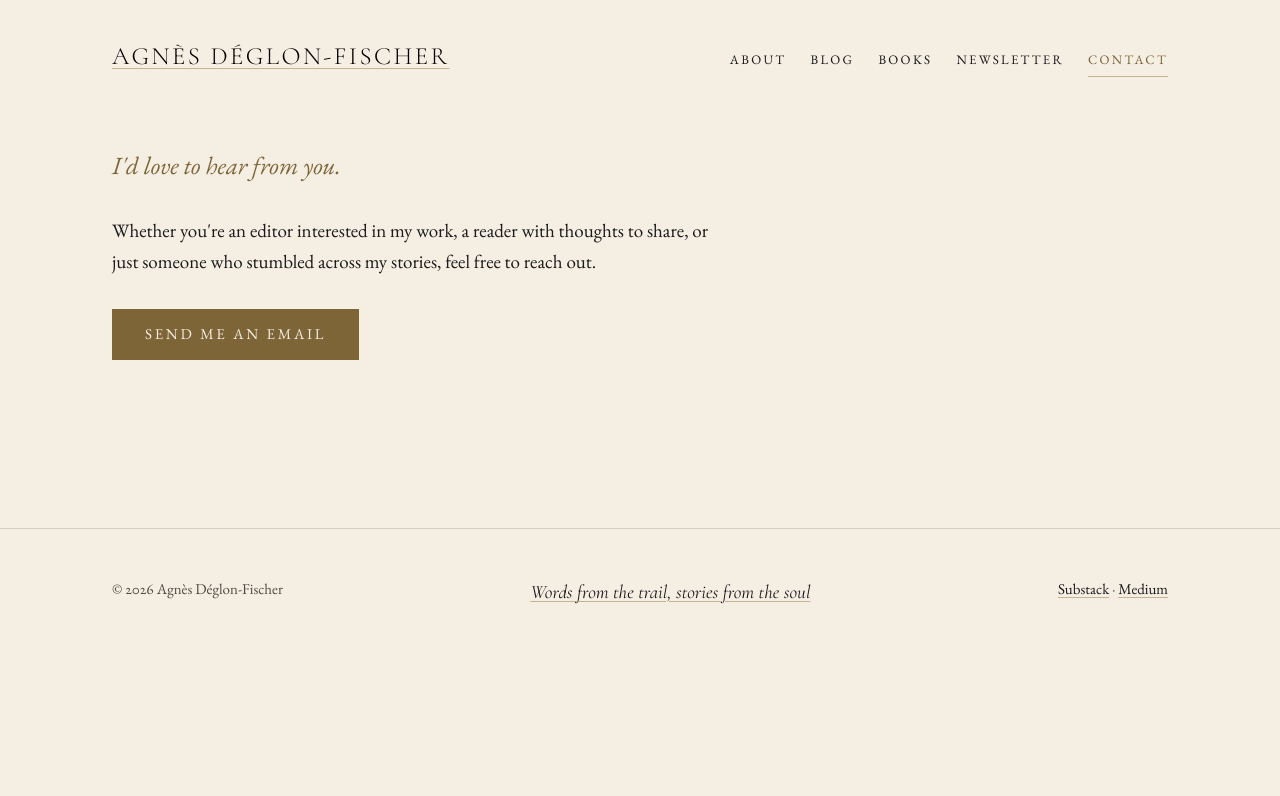
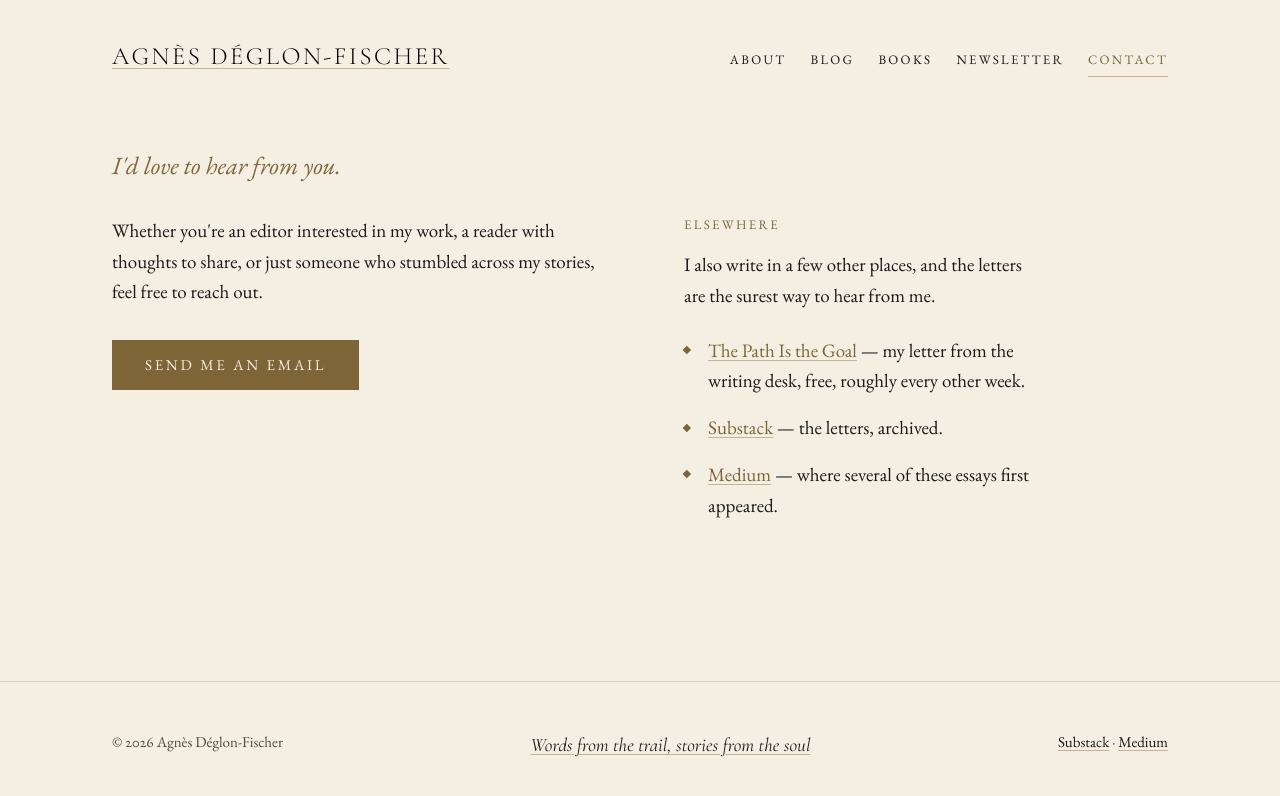
Before and after one commit to adeglon/adeglon.github.io, a Jekyll site: the page built from docs/contact.md, in a window 1280 px wide. Shown: the top 796 px of the page. Built offline with Jekyll 4.4.1, drawn with Linux system fonts in a browser that asks for light colours; a script that is not in the unit is left out.

Commit message:
Each fold shows the thing the page is for: the form, the essays, the covers, a second door

```diff
--- a/docs/_layouts/page.html
+++ b/docs/_layouts/page.html
@@ -21,7 +21,15 @@ layout: default
 <main id="main" class="page section section--tight">
   <h1{% unless page.show_title %} class="visually-hidden"{% endunless %}>{{ page.title }}</h1>
   {% if page.standfirst %}<p class="standfirst">{{ page.standfirst }}</p>{% endif %}
+  {%- comment %}
+    `wide: true` drops the reading measure, for a page that lays itself out
+    across the full width rather than running as a single column of prose.
+  {%- endcomment %}
+  {%- if page.wide %}
+  {{ content }}
+  {%- else %}
   <div class="prose">
     {{ content }}
   </div>
+  {%- endif %}
 </main>
--- a/docs/assets/css/components.css
+++ b/docs/assets/css/components.css
@@ -852,6 +852,57 @@
 .hero--author .hero__note { margin-top: var(--sp-7); }
 
 /* --------------------------------------------------------------------------
+   SPLIT  <- a page whose fold is a thing and its explanation, 2026-10-16
+   --------------------------------------------------------------------------
+   Agnes, looking at the folds: the pages that felt wrong were the ones that
+   ran a narrow ribbon of text down the left with half the screen empty, and
+   that opened with words ABOUT the page instead of the page itself.
+
+   This puts the thing first and at a real width, with the words beside it.
+   The aside comes SECOND in the markup, so on a phone the reader meets the
+   form (or the books, or the way to write) before the explanation.
+   -------------------------------------------------------------------------- */
+
+.split {
+  display: grid;
+  grid-template-columns: minmax(0, 1.05fr) minmax(0, 1fr);
+  gap: var(--sp-8);
+  align-items: start;
+}
+.split__main { min-width: 0; }
+.split__aside { min-width: 0; }
+.split__aside p { max-width: 38ch; }
+.split__aside p + p { margin-top: var(--sp-4); }
+.split__go { margin-top: var(--sp-6); }
+
+/* The other places Agnes writes, on /contact/. A plain list in her own type:
+   three routes, not a row of brand buttons. */
+.elsewhere {
+  list-style: none;
+  margin: var(--sp-5) 0 0;
+  padding: 0;
+  max-width: 38ch;
+}
+.elsewhere li {
+  padding-left: var(--sp-5);
+  position: relative;
+  margin-bottom: var(--sp-4);
+  color: var(--text);
+}
+.elsewhere li::before {
+  content: "";
+  position: absolute;
+  left: 0; top: 0.6em;
+  width: 0.35rem; height: 0.35rem;
+  background: var(--accent);
+  transform: rotate(45deg);
+}
+
+@media (max-width: 54rem) {
+  .split { grid-template-columns: 1fr; gap: var(--sp-7); }
+}
+
+/* --------------------------------------------------------------------------
    THE ABOUT PORTRAIT
    --------------------------------------------------------------------------
    The studio headshot, on /about/. It does NOT sit inside the reading column:
@@ -1661,6 +1712,13 @@
   padding-block: var(--sp-8);
   margin-block: var(--sp-9);
 }
+/* Inside a split it is not a closing band, it is the content of the page, so
+   the rules and the air that separate it from an essay come off. */
+.split__main > .signup {
+  border-block: 0;
+  padding-block: 0;
+  margin-block: 0;
+}
 .signup__form {
   display: flex; flex-wrap: wrap; gap: var(--sp-3);
   max-width: 30rem; margin-top: var(--sp-5);
--- a/docs/books/index.html
+++ b/docs/books/index.html
@@ -43,10 +43,8 @@ permalink: /books/
     {%- endcomment %}
     <span class="label">Fiction</span>
     <h2 style="margin-top:var(--sp-2)">The Within Series</h2>
-    <p class="standfirst">Three standalone novels about one woman at three
-      points in her life. They are published in the order they were written
-      rather than the order they happened, so you can begin anywhere — and
-      <em>The Canyon Within</em> is where to begin.</p>
+    <p class="standfirst">Three standalone novels about one woman at three points in her
+      life — begin anywhere, and <em>The Canyon Within</em> is where to begin.</p>
 
     {%- comment %}
       PUBLICATION ORDER, not story order. The Canyon Within comes out first
--- a/docs/contact.md
+++ b/docs/contact.md
@@ -4,18 +4,45 @@ title: Contact
 standfirst: I'd love to hear from you.
 description: Get in touch with Agnès Déglon-Fischer.
 permalink: /contact/
+wide: true
 redirect_from:
   - /contact-me/
 ---
 
-Whether you're an editor interested in my work, a reader with thoughts to share,
-or just someone who stumbled across my stories, feel free to reach out.
+{%- comment %}
+  MORE THAN ONE DOOR, 2026-10-16. The page was correct and nearly empty: one
+  button, then the footer at 730px, which reads as unfinished rather than
+  spare. The email is still the main way in; the places Agnes already writes
+  stand beside it, so a reader who does not want to send mail has somewhere
+  to go instead of leaving.
+{%- endcomment %}
+<div class="split">
+  <div class="split__main">
+    <p>Whether you're an editor interested in my work, a reader with thoughts
+      to share, or just someone who stumbled across my stories, feel free to
+      reach out.</p>
 
-{% if site.contact_email and site.contact_email != "" %}
-<p style="margin-top:var(--sp-6)">
-  <a class="btn btn--primary" href="mailto:{{ site.contact_email }}">Send me an email</a>
-</p>
-{% else %}
-<p><em>An address for messages is being set up. In the meantime, the chat
-assistant at the corner of the page can pass on a note.</em></p>
-{% endif %}
+    {% if site.contact_email and site.contact_email != "" %}
+    <p style="margin-top:var(--sp-6)">
+      <a class="btn btn--primary" href="mailto:{{ site.contact_email }}">Send me an email</a>
+    </p>
+    {% else %}
+    <p><em>An address for messages is being set up. In the meantime, the chat
+    assistant at the corner of the page can pass on a note.</em></p>
+    {% endif %}
+  </div>
+
+  <div class="split__aside">
+    <span class="label">Elsewhere</span>
+    <p style="margin-top:var(--sp-4)">I also write in a few other places, and
+      the letters are the surest way to hear from me.</p>
+    <ul class="elsewhere">
+      <li><a href="{{ '/newsletter/' | relative_url }}">The Path Is the Goal</a>
+        — my letter from the writing desk, free, roughly every other week.</li>
+      <li><a href="https://{{ site.substack }}" rel="noopener">Substack</a>
+        — the letters, archived.</li>
+      <li><a href="https://medium.com/@agnes.deglon" rel="noopener">Medium</a>
+        — where several of these essays first appeared.</li>
+    </ul>
+  </div>
+</div>
```
Also changed, not shown: docs/_layouts/section.html (+42 -26 lines), docs/newsletter.md (+24 -13 lines).
